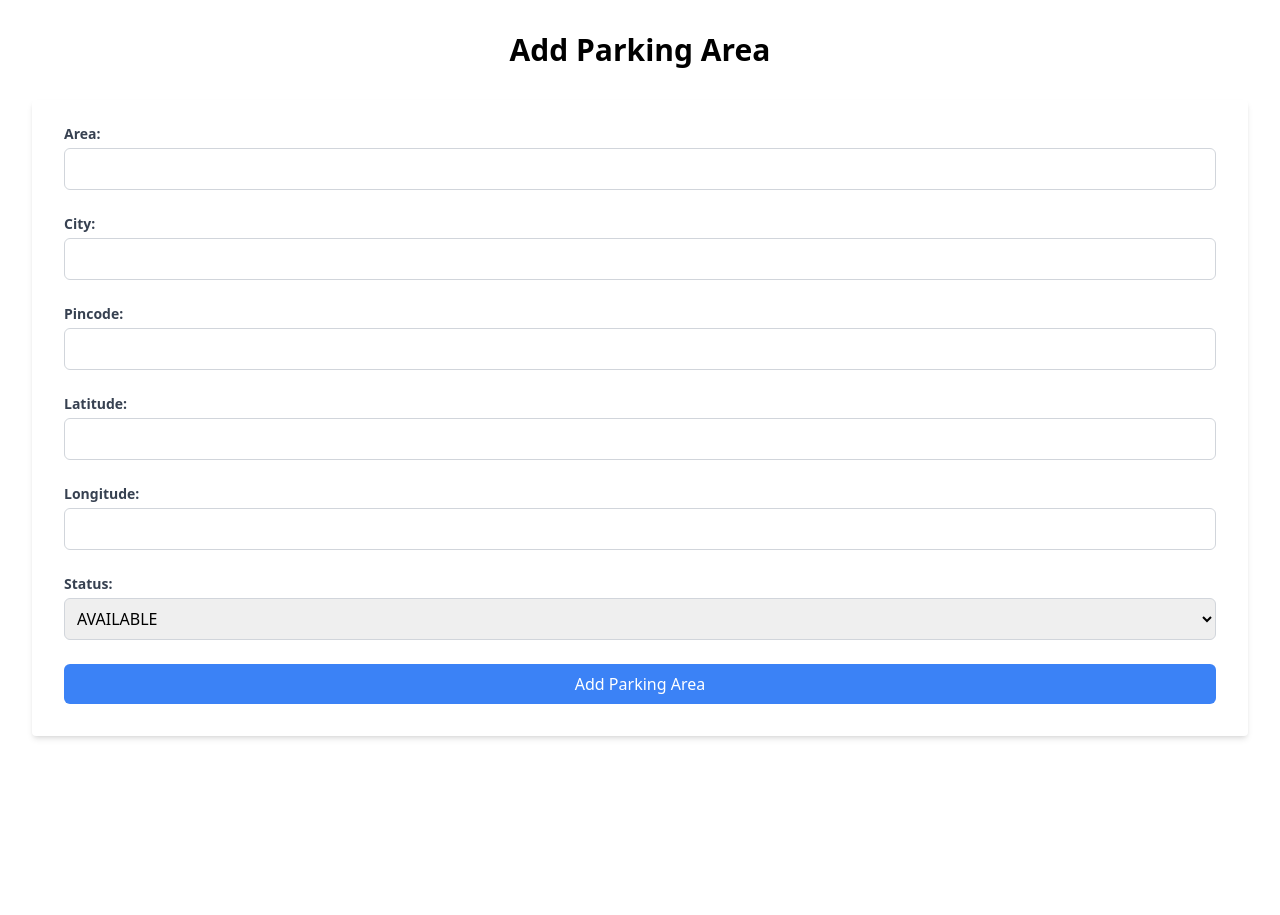
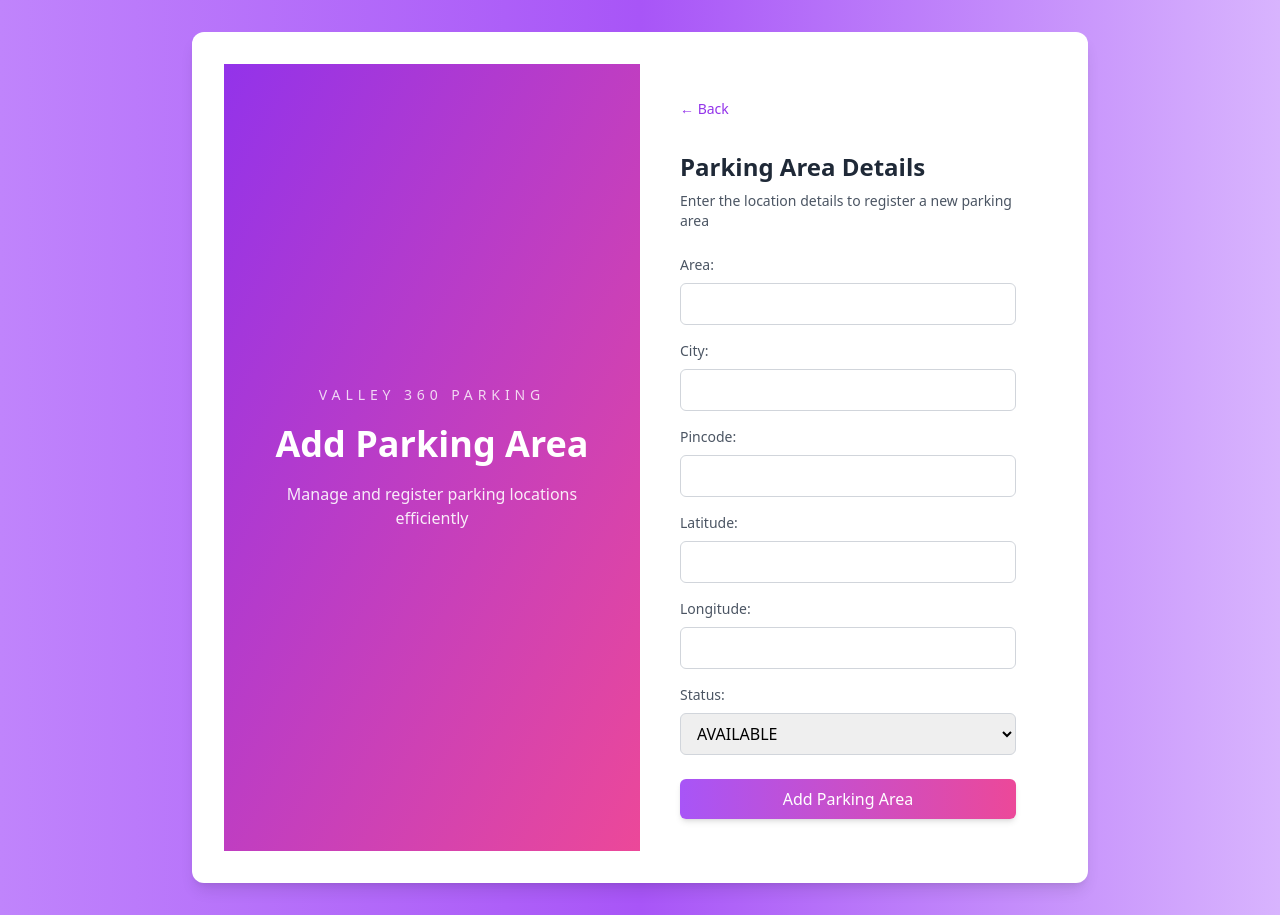
Before and after one commit to pravin-kavthale/Valley-360-Smart-Parking-Platform, a React (Vite) app in the folder my-project/: page /AddParkingArea in a window 1280 px wide. Before the commit the page ends 800 px from the top, so only its background shows below. Built offline with nearby package versions, Linux system fonts and the light colour scheme; no server answers; a web font is replaced by a local one.

Commit message:
Enhance AddParkingArea component with improved UI, back navigation, and form validation

```diff
--- a/my-project/src/Components/OwnerDashBoard/AddParkingArea.jsx
+++ b/my-project/src/Components/OwnerDashBoard/AddParkingArea.jsx
@@ -14,6 +14,14 @@ const AddParkingArea = () => {
   const [pincodeError, setPincodeError] = useState(''); // For pincode validation
 
   const navigate = useNavigate();
+
+  const handleBack = () => {
+    if (window.history.length > 1) {
+      navigate(-1);
+    } else {
+      navigate('/owner-dashboard');
+    }
+  };
 
   useEffect(() => {
     if (navigator.geolocation) {
@@ -89,77 +97,101 @@ const AddParkingArea = () => {
   };
 
   return (
-    <div className="container mx-auto p-8">
+    <div className="min-h-screen bg-gradient-to-r from-purple-400 via-purple-500 to-purple-300 flex items-center justify-center px-4 py-8">
       <ToastContainer position="top-center" />
-      <h1 className="text-3xl font-bold mb-8 text-center">Add Parking Area</h1>
-      <div className="bg-white shadow-md rounded px-8 pt-6 pb-8 mb-4">
-        <form onSubmit={handleAddParkingArea}>
-          <div className="grid grid-cols-1 gap-6">
-            <div className="flex flex-col">
-              <label className="text-sm font-semibold text-gray-700">Area:</label>
+      <div className="w-full max-w-4xl bg-white rounded-xl shadow-lg p-8 flex flex-col md:flex-row overflow-hidden">
+        <div className="w-full md:w-1/2 bg-gradient-to-br from-purple-600 to-pink-500 text-white flex flex-col justify-center items-center text-center px-8 py-12">
+          <p className='text-sm uppercase tracking-[0.35em] text-white/80'>Valley 360 Parking</p>
+          <h1 className='mt-4 text-4xl font-bold leading-tight'>Add Parking Area</h1>
+          <p className='mt-4 text-sm sm:text-base text-white/90'>Manage and register parking locations efficiently</p>
+        </div>
+
+        <div className="w-full md:w-1/2 px-4 py-8 sm:px-8 lg:px-10">
+          <div className="mb-4">
+            <button
+              onClick={handleBack}
+              className="text-sm text-purple-600 hover:text-purple-800 mb-4"
+            >
+              ← Back
+            </button>
+          </div>
+
+          <h2 className="text-2xl font-semibold text-gray-800">Parking Area Details</h2>
+          <p className="mt-2 text-sm text-gray-600">Enter the location details to register a new parking area</p>
+
+          <form onSubmit={handleAddParkingArea} className="mt-6 space-y-4">
+            <div className="space-y-2">
+              <label className="block text-sm text-gray-600">Area:</label>
               <input
                 type="text"
                 value={area}
                 onChange={(e) => setArea(e.target.value)}
-                className="mt-1 p-2 border border-gray-300 rounded-md"
+                className="w-full border border-gray-300 rounded-md px-3 py-2 outline-none focus:outline-none focus:ring-2 focus:ring-purple-400 focus:border-purple-400"
                 required
               />
             </div>
-            <div className="flex flex-col">
-              <label className="text-sm font-semibold text-gray-700">City:</label>
+
+            <div className="space-y-2">
+              <label className="block text-sm text-gray-600">City:</label>
               <input
                 type="text"
                 value={city}
                 onChange={(e) => setCity(e.target.value)}
-                className="mt-1 p-2 border border-gray-300 rounded-md"
+                className="w-full border border-gray-300 rounded-md px-3 py-2 outline-none focus:outline-none focus:ring-2 focus:ring-purple-400 focus:border-purple-400"
                 required
               />
             </div>
-            <div className="flex flex-col">
-              <label className="text-sm font-semibold text-gray-700">Pincode:</label>
+
+            <div className="space-y-2">
+              <label className="block text-sm text-gray-600">Pincode:</label>
               <input
                 type="text"
                 value={pincode}
                 onChange={(e) => setPincode(e.target.value)}
-                className={`mt-1 p-2 border border-gray-300 rounded-md ${pincodeError ? 'border-red-500' : ''}`}
+                className={`w-full border rounded-md px-3 py-2 outline-none focus:outline-none focus:ring-2 focus:ring-purple-400 focus:border-purple-400 ${pincodeError ? 'border-red-500' : 'border-gray-300'}`}
                 required
               />
               {pincodeError && <p className="text-red-500 text-sm mt-1">{pincodeError}</p>}
             </div>
-            <div className="flex flex-col">
-              <label className="text-sm font-semibold text-gray-700">Latitude:</label>
+
+            <div className="space-y-2">
+              <label className="block text-sm text-gray-600">Latitude:</label>
               <input
                 type="text"
                 value={latitude}
                 onChange={(e) => setLatitude(e.target.value)}
-                className="mt-1 p-2 border border-gray-300 rounded-md"
+                className="w-full border border-gray-300 rounded-md px-3 py-2 outline-none focus:outline-none focus:ring-2 focus:ring-purple-400 focus:border-purple-400"
                 readOnly
               />
             </div>
-            <div className="flex flex-col">
-              <label className="text-sm font-semibold text-gray-700">Longitude:</label>
+
+            <div className="space-y-2">
+              <label className="block text-sm text-gray-600">Longitude:</label>
               <input
                 type="text"
                 value={longitude}
                 onChange={(e) => setLongitude(e.target.value)}
-                className="mt-1 p-2 border border-gray-300 rounded-md"
+                className="w-full border border-gray-300 rounded-md px-3 py-2 outline-none focus:outline-none focus:ring-2 focus:ring-purple-400 focus:border-purple-400"
                 readOnly
               />
             </div>
-            <div className="flex flex-col">
-              <label className="text-sm font-semibold text-gray-700">Status:</label>
+
+            <div className="space-y-2">
+              <label className="block text-sm text-gray-600">Status:</label>
               <select
                 value={status}
                 onChange={(e) => setStatus(e.target.value)}
-                className="mt-1 p-2 border border-gray-300 rounded-md"
+                className="w-full border border-gray-300 rounded-md px-3 py-2 outline-none focus:outline-none focus:ring-2 focus:ring-purple-400 focus:border-purple-400"
               >
                 <option value="AVAILABLE">AVAILABLE</option>
                 <option value="NOT_AVAILABLE">NOT_AVAILABLE</option>
               </select>
             </div>
+
+            <div className='pt-2'>
               <button
                 type="submit"
-              className="bg-blue-500 text-white py-2 px-4 rounded-md hover:bg-blue-600 transition-colors"
+                className="w-full rounded-md py-2 bg-gradient-to-r from-purple-500 to-pink-500 text-white shadow-md transition hover:scale-105 hover:shadow-md"
               >
                 Add Parking Area
               </button>
@@ -167,6 +199,7 @@ const AddParkingArea = () => {
           </form>
         </div>
       </div>
+    </div>
   );
 };
 
```
Lines whose indentation alone changed are shown as unchanged.
